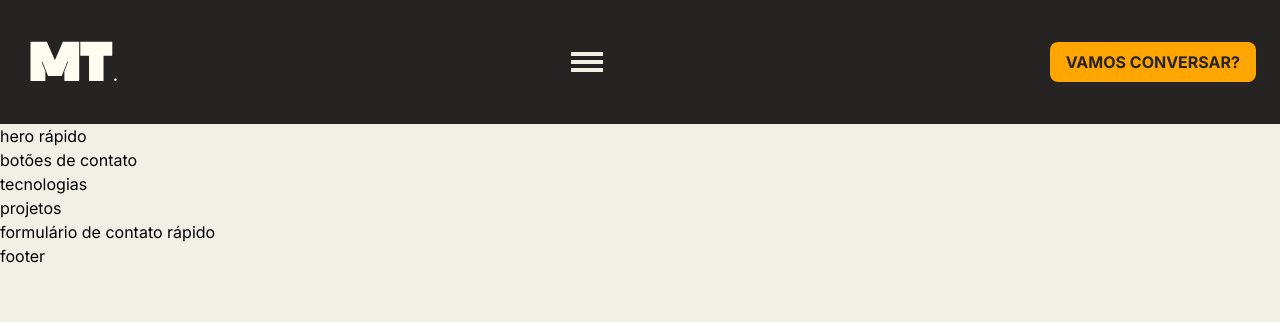
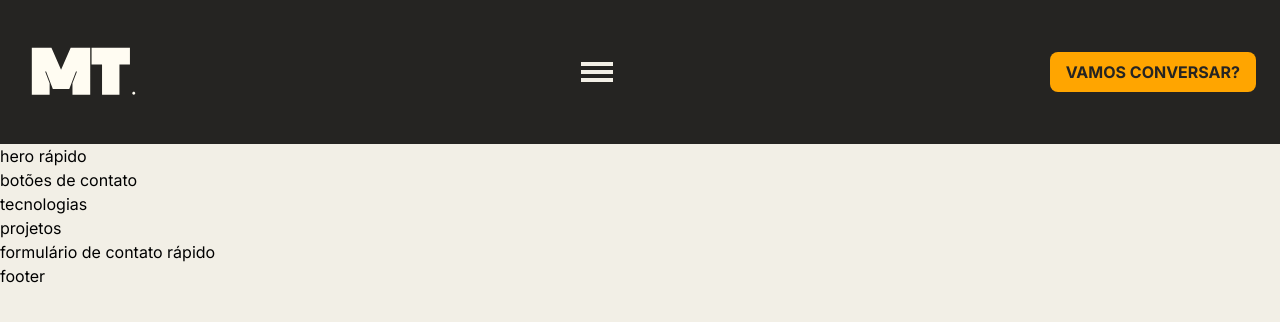
Before and after one commit to mjtavrs/portfolio-mjtavrs-next, a Next.js app: page / in a window 1280 px wide. Shown: the top 322 px of the page. Built offline with nearby package versions, Linux system fonts and the light colour scheme.

Commit message:
refactor: import the header image inside the next.js image component

```diff
--- a/src/components/header/Header.tsx
+++ b/src/components/header/Header.tsx
@@ -1,15 +1,16 @@
 import Image from "next/image";
 import Link from "next/link";
 
-import logoWhite from "../../assets/svg/logo_white.svg";
 import Menu from "./menuHamburguer/menuHamburguer";
 
 export default function Header() {
     return (
         <header className="flex items-center sm:justify-between sm:py-3 sm:px-6 bg-black text-md text-beige">
             <Image
-                src={logoWhite}
+                src={"/assets/svg/logo_white.svg"}
                 alt="Logo oficial do portfólio de Marcos Tavares"
+                width="120"
+                height="0"
             />
             <nav className="sm:hidden">
                 <ul className="flex gap-8">
```
Also changed, not shown: public/assets/svg/logo_white.svg (renamed from src/assets/svg/logo_white.svg).
